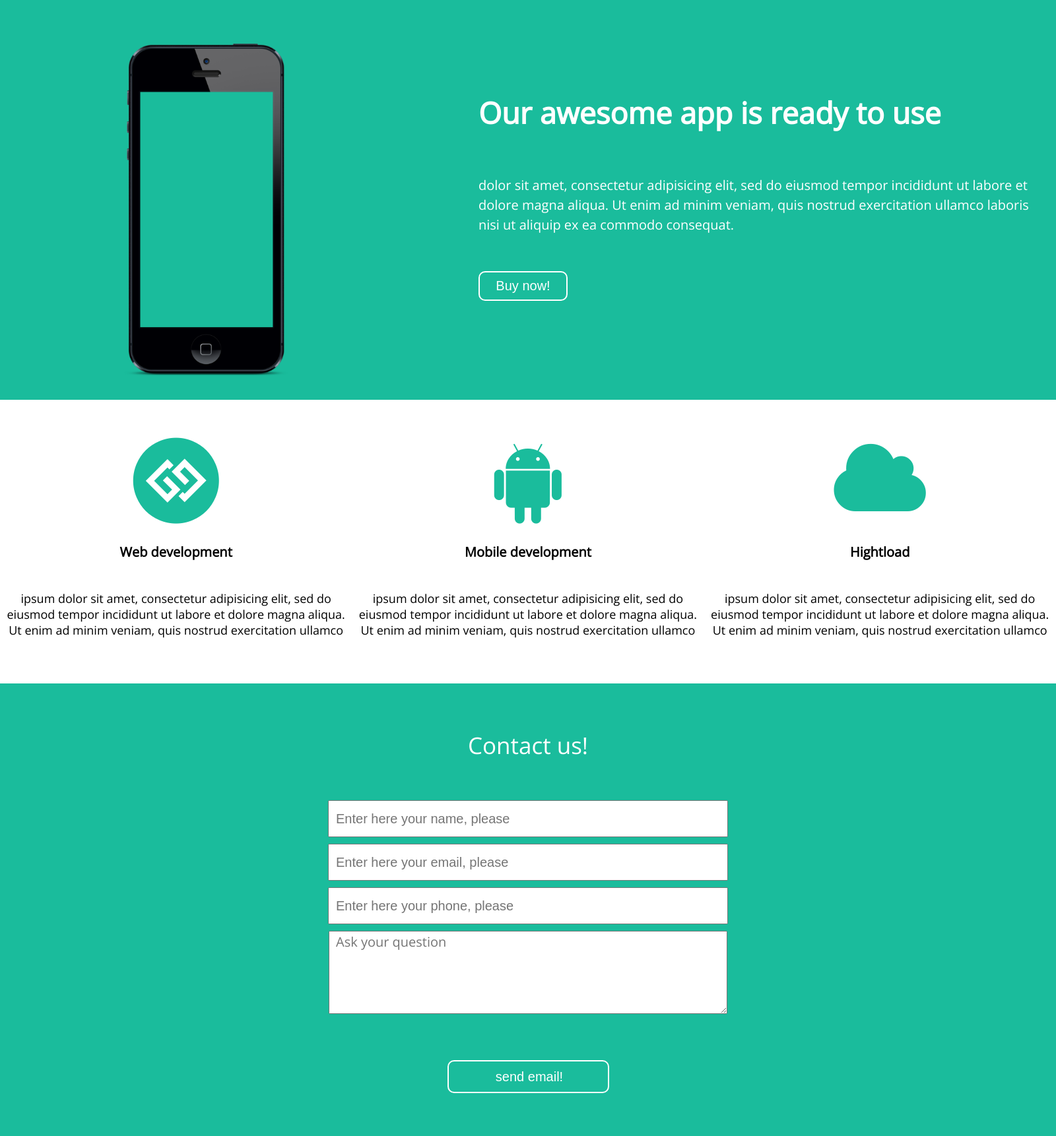
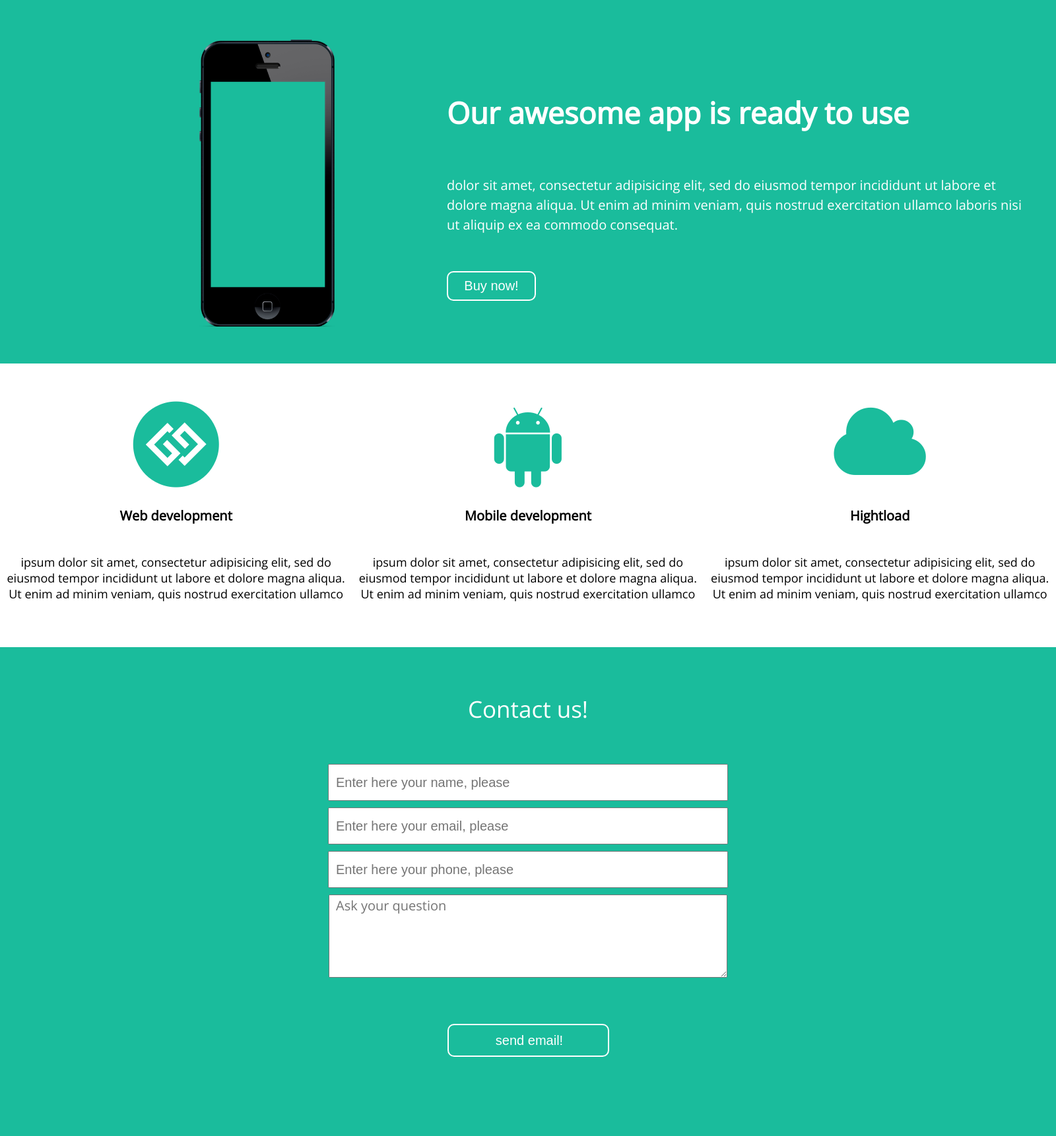
Before and after one commit to Vladyslav120604/frontend, a PHP site: page / in a window 1600 px wide. Shown: the part 84-1806 px from the top of the page at 66% size. After the commit the page ends 1686 px from the top, so only its background shows below. Run offline with PHP 8.4, Linux system fonts and the light colour scheme.

Commit message:
task1 landing_page - ready

```diff
--- a/task_1/landing page/css/index.css
+++ b/task_1/landing page/css/index.css
@@ -73,8 +73,9 @@ header{
 }
 
 #content img{
-	width: 311px;
-	margin: 40px 255px 0 127px;
+	width: 205px;
+	height: 435px;
+	margin: 60px 170px 0 270px;
 	float: left;
 }
 
@@ -102,14 +103,14 @@ header{
 	color: white;
 	font-size: 20px;
 	border-radius: 10px;
-	margin: 55px 0 65px 0;
+	margin: 55px 0 95px 0;
 	background-color:#1abc9c ;
 }
 
 #whiteBlock{
 	height: 400px;
 	background-color: white;
-	margin-top: 85px;
+	margin-top: 0;
 	padding-top: 30px;
 	/*width: 1600px;
 	margin: 85px auto;*/
@@ -195,7 +196,6 @@ header{
 	width: 590px;
 	font-size: 20px;
 	height: 120px;
-	color: red;
 	padding-left: 10px;
 }
 
@@ -207,3 +207,11 @@ textarea::-webkit-input-placeholder {
     color: #757575;
 	font-family: "Open Sans";
     }
+textarea::-moz-placeholder{
+	color:#757575;
+	font-family: "Open sans";
+	}/* Firefox 19+ */
+input::-moz-placeholder{
+	color:#757575;
+	font-family: "Open sans";
+	}/* Firefox 19+ */
```
Also changed, not shown: task_1/landing page/img/iphone.png.
